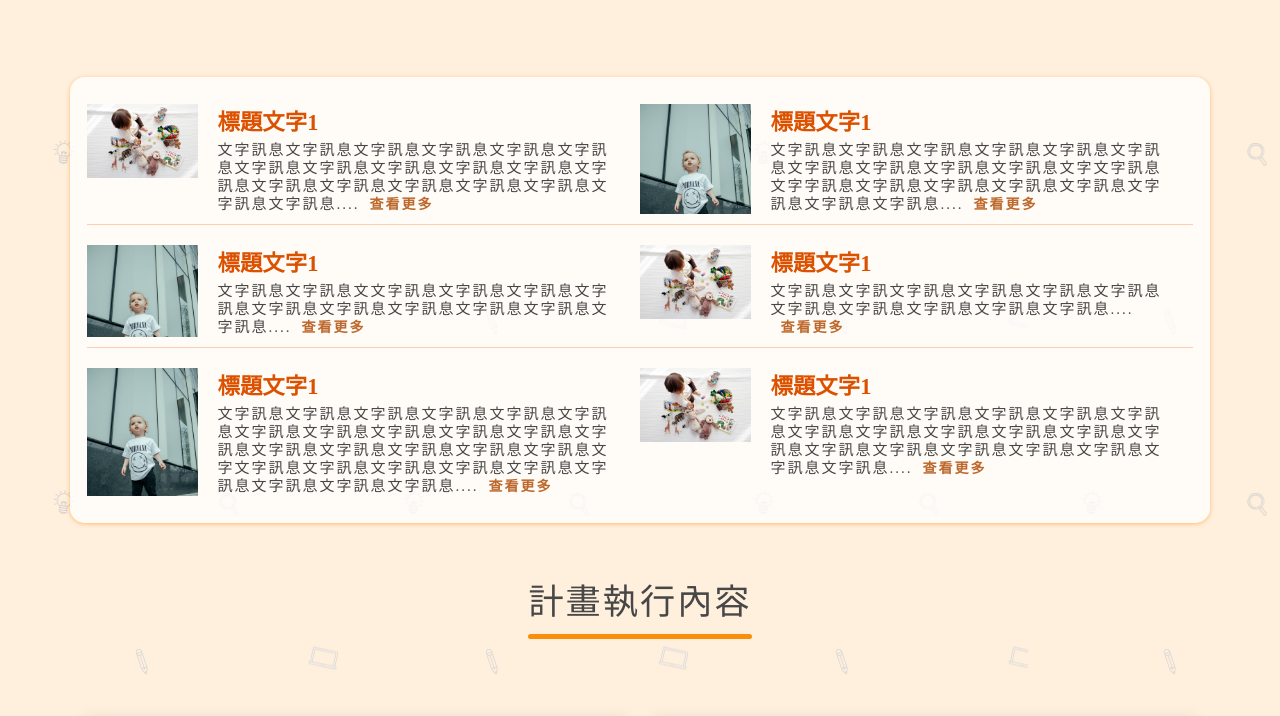
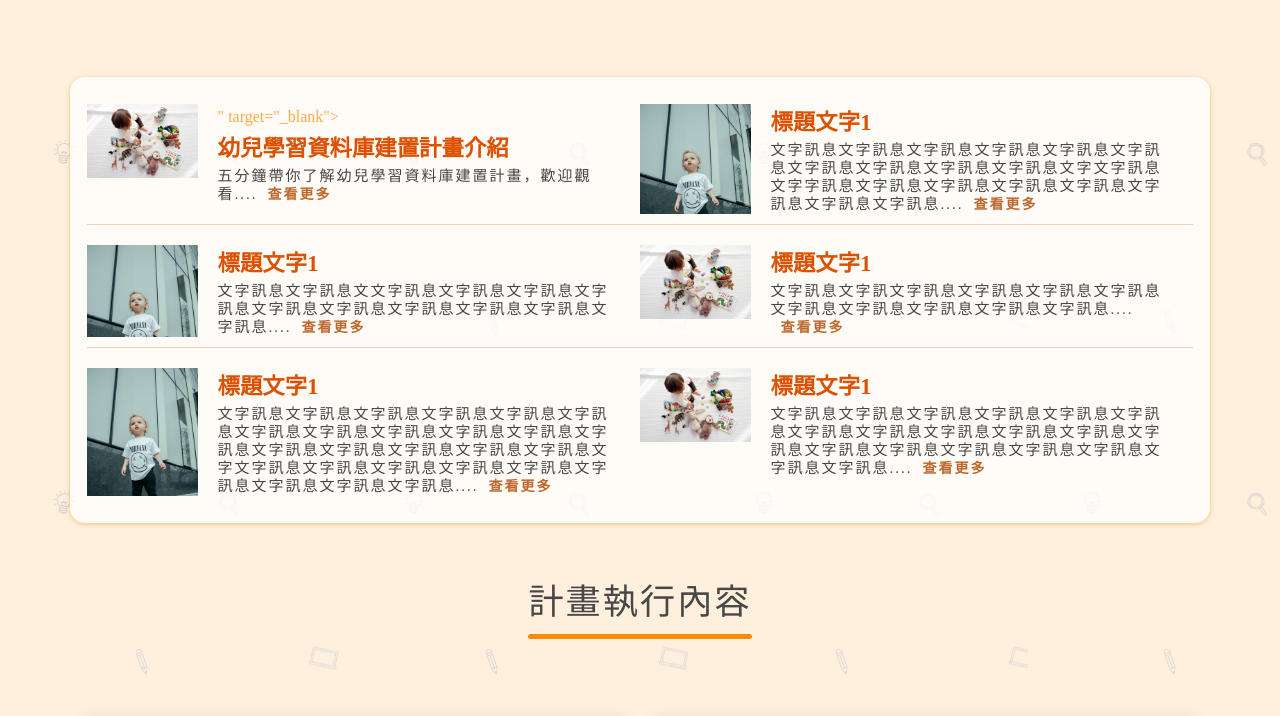
Before and after one commit to learningdatabase/TECEPS, a plain HTML site: page index.html in a window 1280 px wide. Shown: the part 829-1545 px from the top of the page. Drawn offline with Linux system fonts and the light colour scheme.

Commit message:
Update index.html

```diff
--- a/index.html
+++ b/index.html
@@ -74,10 +74,10 @@
                 <li class="newsli fl_left">
                     <div class="newspic"><img src="pic/newspic.jpg"></div>
                     <div class="newstxt">
-                        <a href="https://www.facebook.com/learningdatabase2017/" target="_blank">
-                            <h3>標題文字1</h3>
+                        <a href="<iframe src="https://www.facebook.com/plugins/post.php?href=https%3A%2F%2Fwww.facebook.com%2Flearningdatabase2017%2Fposts%2Fpfbid0YUdbfTxnm3sCjADFAr45tAW6xG4CokqYjVxz2PSbYWRjKcXmZR9RFnbmPKwN3sZKl&show_text=true&width=500" width="500" height="501" style="border:none;overflow:hidden" scrolling="no" frameborder="0" allowfullscreen="true" allow="autoplay; clipboard-write; encrypted-media; picture-in-picture; web-share"></iframe>" target="_blank">
+                            <h3>幼兒學習資料庫建置計畫介紹</h3>
                         </a>
-                        <p>文字訊息文字訊息文字訊息文字訊息文字訊息文字訊息文字訊息文字訊息文字訊息文字訊息文字訊息文字訊息文字訊息文字訊息文字訊息文字訊息文字訊息文字訊息文字訊息....<a class="newsa" href="https://www.facebook.com/learningdatabase2017/" target="_blank">查看更多</a></p>
+                        <p>五分鐘帶你了解幼兒學習資料庫建置計畫，歡迎觀看....<a class="newsa" href="https://www.facebook.com/learningdatabase2017/" target="_blank">查看更多</a></p>
                     </div>
                 </li>
                 <li class="newsli fl_right">
```
